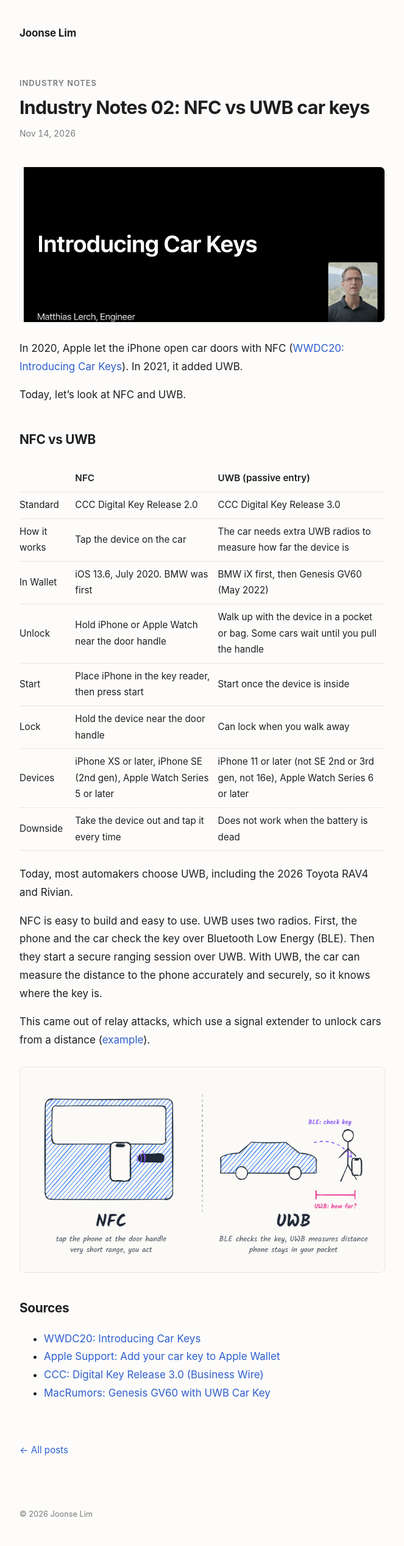
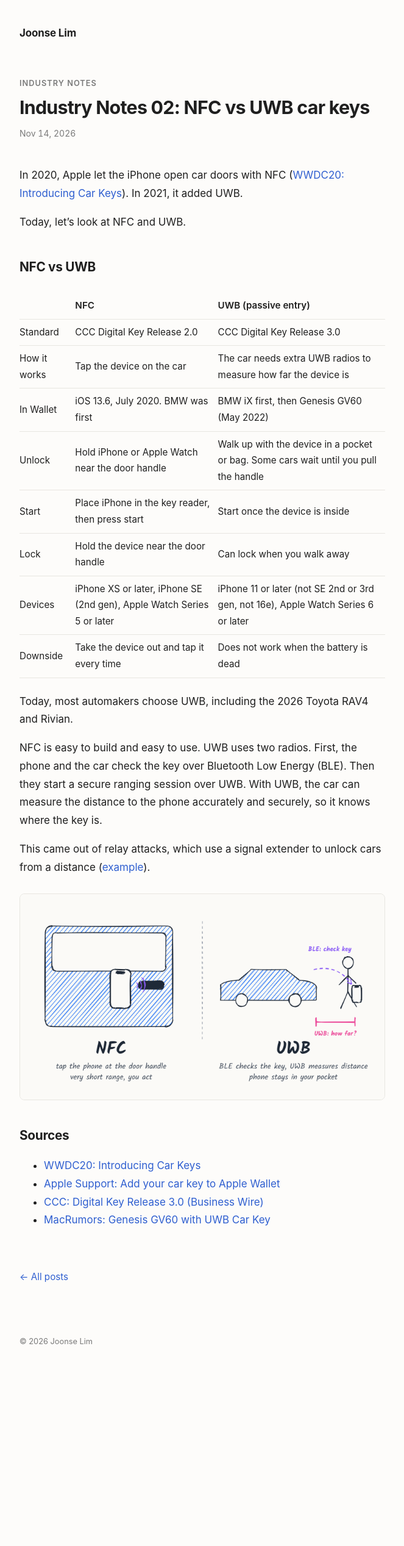
Before and after one commit to joonselim/joonselim.github.io, a Jekyll site: the page built from _posts/2026-11-14-industry-notes-02-nfc-vs-uwb-car-keys.md, in a window 1280 px wide. Shown: the whole page at 61% size, without its empty margins (308-971 px from the left). Built offline with Jekyll 4.4.1, drawn with Linux system fonts in a browser that asks for light colours; after the commit the page ends 2251 px from its top, so only the background shows below that.

Commit message:
Remove the WWDC video still from Industry Notes 02
Co-Authored-By: Claude Opus 5.5 <noreply@anthropic.com>

```diff
--- a/_posts/2026-11-14-industry-notes-02-nfc-vs-uwb-car-keys.md
+++ b/_posts/2026-11-14-industry-notes-02-nfc-vs-uwb-car-keys.md
@@ -3,10 +3,6 @@ title: "Industry Notes 02: NFC vs UWB car keys"
 category: industry-notes
 description: How iPhone car keys work over NFC and over UWB, and why most automakers now choose UWB.
 ---
-
-<figure class="post-figure">
-  <a href="https://developer.apple.com/videos/play/wwdc2020/10006/"><img src="{{ '/assets/posts/industry-notes-02/wwdc20-car-keys.jpg' | relative_url }}" alt="WWDC20 session: Introducing Car Keys"></a>
-</figure>
 
 In 2020, Apple let the iPhone open car doors with NFC ([WWDC20: Introducing Car Keys](https://developer.apple.com/videos/play/wwdc2020/10006/)). In 2021, it added UWB.
 
```
Also changed, not shown: assets/posts/industry-notes-02/wwdc20-car-keys.jpg (deleted).
